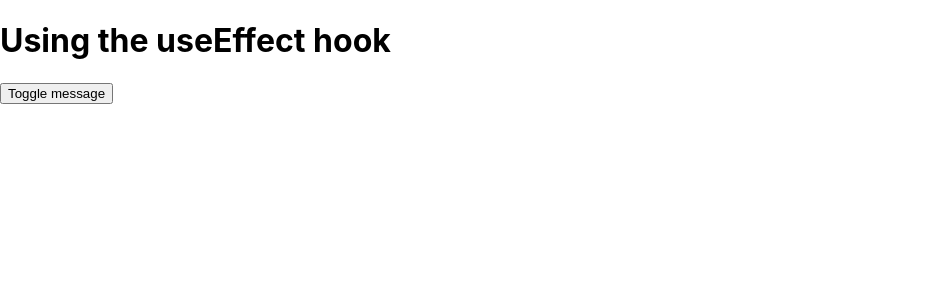
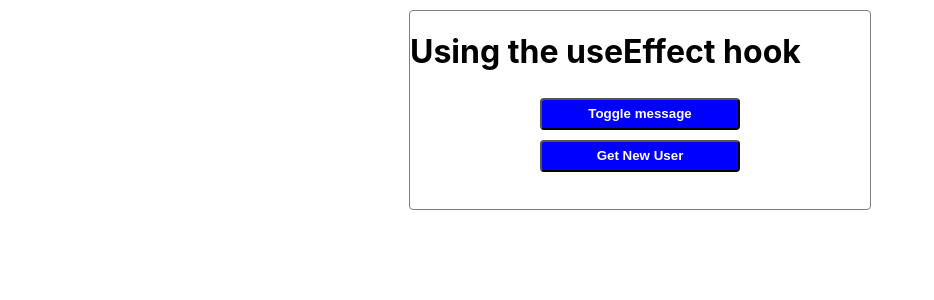
Before and after one commit to arbor0711/useeffect, a React (Create React App) app: page / in a window 1280 px wide. Shown: the top 300 px of the page, without its empty margins (0-934 px from the left). Built offline with nearby package versions, Linux system fonts and the light colour scheme; no server answers.

Commit message:
Add effect hook for fetching API data by click

```diff
--- a/src/App.css
+++ b/src/App.css
@@ -36,3 +36,26 @@
     transform: rotate(360deg);
   }
 }
+
+.card {
+  display: flex;
+  flex-direction: column;
+  border: 1px solid gray;
+  border-radius: 4px;
+  max-width: 460px;
+  margin: 10px auto;
+}
+
+.card button {
+  justify-self: center;
+  align-items: center;
+  width: 200px;
+  height: 2rem;
+  background-color: blue;
+  color: #fff;
+  display: block;
+  margin: 5px auto;
+  padding: 5px;
+  font-weight: bold;
+  border-radius: 4px;
+}
--- a/src/App.js
+++ b/src/App.js
@@ -1,21 +1,30 @@
 import React, { useEffect, useState } from "react";
+import "./App.css";
 
 export default function App() {
   const [toggle, setToggle] = useState(false);
+  const [user, setUser] = useState({});
+  const [request, setRequest] = useState(false);
 
   const clickHandler = () => setToggle(!toggle);
 
+  const newUser = () => {
+    setRequest(!request);
+  };
+
   useEffect(() => {
-    document.title = toggle
-      ? "Welcome to Little Lemon"
-      : "Using the useEffect hook";
-  }, [toggle]);
+    fetch("https://randomuser.me/api/?results=1")
+      .then((res) => res.json())
+      .then((data) => setUser(data.results[0]));
+  }, [request]);
 
   return (
-    <div>
+    <div className="card">
       <h1>Using the useEffect hook</h1>
       <button onClick={clickHandler}>Toggle message</button>
       {toggle && <h2>Welcome to Little Lemon</h2>}
+      <button onClick={newUser}>Get New User</button>
+      <p>{user.email} </p>
     </div>
   );
 }
```
